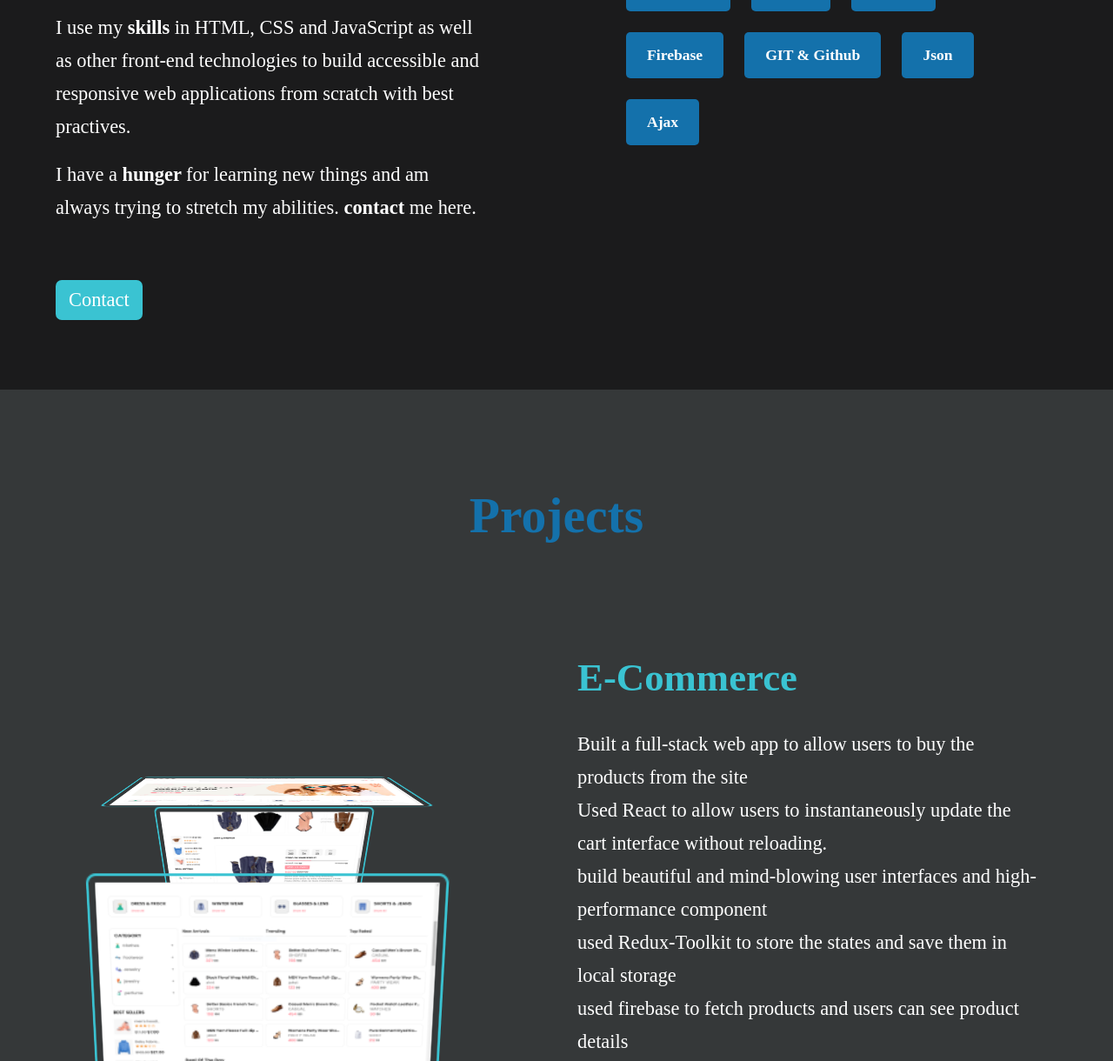
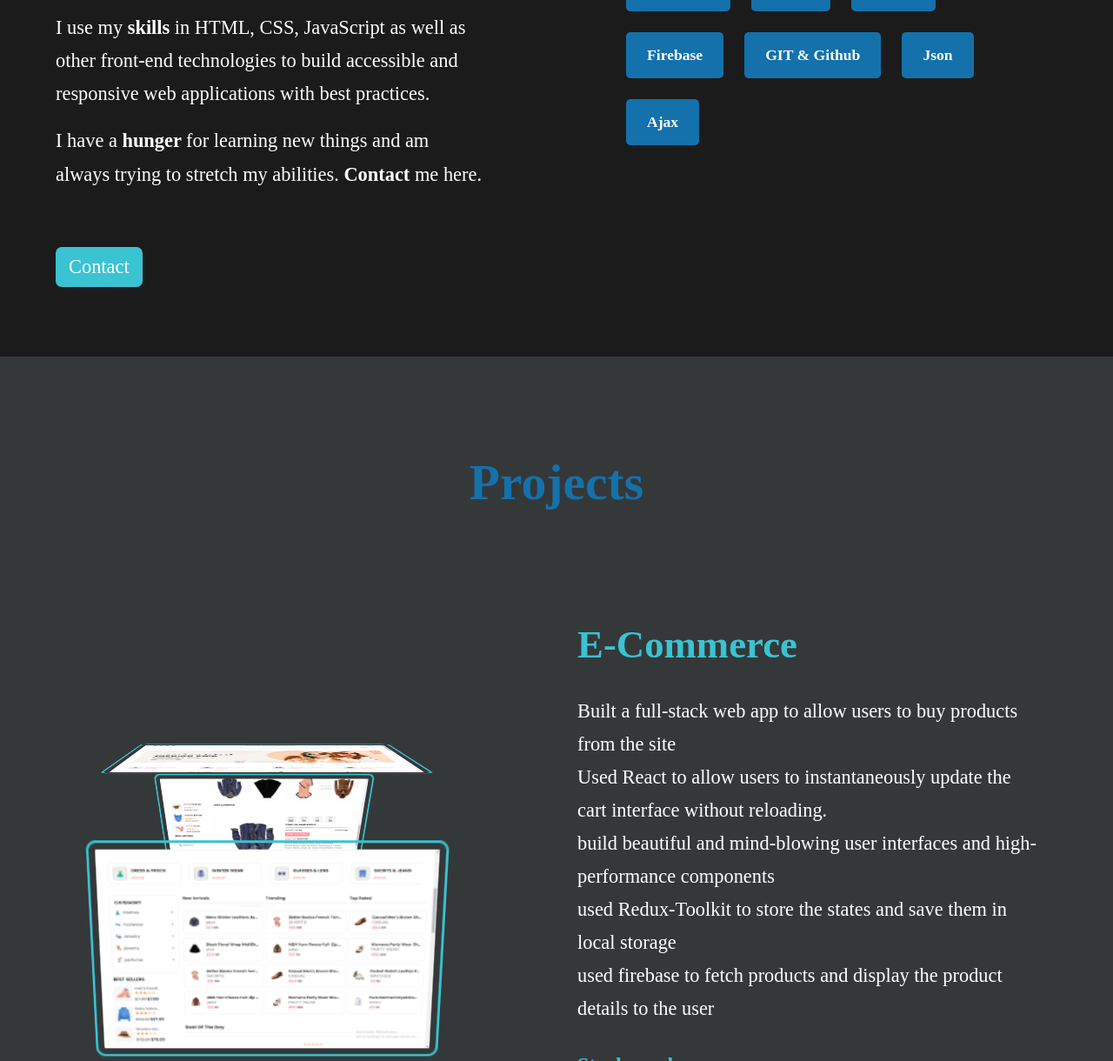
Before and after one commit to Ahmad-jama/portfolio-v2, a plain HTML site: page index.html in a window 1280 px wide. Shown: the part 1322-2542 px from the top of the page at 87% size. Drawn offline with nearby package versions, Linux system fonts and the light colour scheme.

Commit message:
fixing grammer proplems

```diff
--- a/index.html
+++ b/index.html
@@ -59,7 +59,8 @@
             <h1>Hey, i am Ahmad Jama</h1>
             <p>
 
-              i build  beutiful fast easy to navigate  websites    useing   my exprince in React and javascript
+              I build beautiful, fast, easy to navigate websites using my experience in React and Javascript.
+
             </p>
 
             <button><a href="#contact">Contact</a></button>
@@ -80,7 +81,7 @@
             <h3 class="about__content-title">Get to know me!</h3>
             <div class="about__content-details">
               <p class="about__content-details-para">
-                Hey! i am
+                Hey! I am
                 <strong>Ahmad Jama</strong>
                 and I'm a <strong> Frontend Web Developer </strong> specializing
                 in React located in Saudi. I'm 20 years old.
@@ -89,9 +90,9 @@
 
                 I use my
                 <strong> skills </strong>
-                in HTML, CSS and JavaScript as well as other front-end
+                in HTML, CSS, JavaScript as well as other front-end
                 technologies to build accessible and responsive web applications
-                from scratch with best practives.
+                with best practices.
                 </p>
               </p>
               <p class="about__content-details-para">
@@ -99,7 +100,7 @@
                 <strong>hunger </strong>
                 for learning new things and am always trying to stretch my
                 abilities.
-                <strong>contact</strong> me here.
+                <strong>Contact</strong> me here.
               </p>
             </div>
             <a href="#contact" class="btn btn--med btn--theme dynamicBgClr"
--- a/index.js
+++ b/index.js
@@ -4,11 +4,11 @@ const projectsData = [
   {
     name: "E-Commerce",
     description: [
-      "Built a full-stack web app to allow users to buy the products from the site",
+      "Built a full-stack web app to allow users to buy products from the site",
       "Used React to allow users to instantaneously update the cart interface without reloading.",
-      "build beautiful and mind-blowing user interfaces and high-performance component ",
+      "build beautiful and mind-blowing user interfaces and high-performance components",
       "used Redux-Toolkit to store the states and save them in local storage",
-      "used firebase to fetch products and users can see product details",
+      "used firebase to fetch products and display the product details to the user",
     ],
     techStack: [
       "Html",
@@ -34,8 +34,8 @@ const projectsData = [
     description: [
       "used Styled-components to build custom and reusable component",
       "  use Firebase-storage to upload the images",
-      " upload the Article to firebase-firestore and display the content without reloading",
-      "users can write the article in markdown format and the site will convert it to jsx",
+      " upload Article to firebase-firestore and display it without reloading",
+      "users can write articles in markdown format and the site will convert it to jsx",
     ],
     techStack: [
       "Html",
@@ -60,10 +60,10 @@ const projectsData = [
   {
     name: "Netflex Clone",
     description: [
-      " Retrieve and display movie from TMDB api ",
+      " Retrieve and display movie from TMDB API ",
       "Display in columns by genre ",
       " The background of the banner changes when refresh",
-      "  When you click on a movie it will show detail about movie",
+      "  When you click on a movie card, it will show details about that movie.",
     ],
     techStack: [
       "Html",
```
